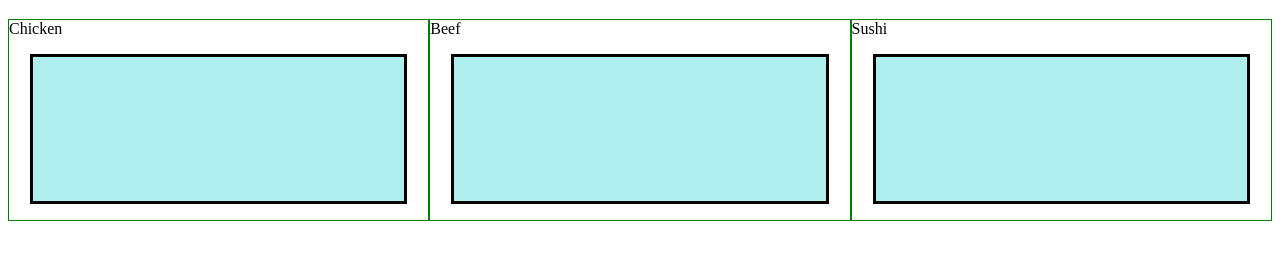
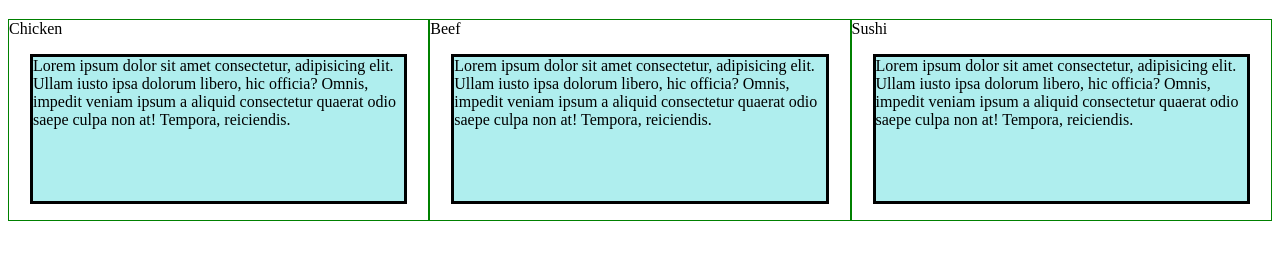
Before and after one commit to vimalgalani28/coursera, a plain HTML site: page Module_2_assignment/index.html in a window 1280 px wide. Shown: the part 61-320 px from the top of the page. Drawn offline with Linux system fonts and the light colour scheme.

Commit message:
Please check

```diff
--- a/Module_2_assignment/index.html
+++ b/Module_2_assignment/index.html
@@ -9,9 +9,9 @@
 <body>
 	<h1>Menu</h1>
 	<div class="row">
-		<section class="desktop tablet mobile">Chicken<p></p></section>
-		<section class="desktop tablet mobile">Beef<p></p></section>
-		<section class="desktop mobile" id="section3">Sushi<p></p></section>
+		<section class="desktop tablet mobile">Chicken<p>Lorem ipsum dolor sit amet consectetur, adipisicing elit. Ullam iusto ipsa dolorum libero, hic officia? Omnis, impedit veniam ipsum a aliquid consectetur quaerat odio saepe culpa non at! Tempora, reiciendis.</p></section>
+		<section class="desktop tablet mobile">Beef<p>Lorem ipsum dolor sit amet consectetur, adipisicing elit. Ullam iusto ipsa dolorum libero, hic officia? Omnis, impedit veniam ipsum a aliquid consectetur quaerat odio saepe culpa non at! Tempora, reiciendis.</p></section>
+		<section class="desktop mobile" id="section3">Sushi<p>Lorem ipsum dolor sit amet consectetur, adipisicing elit. Ullam iusto ipsa dolorum libero, hic officia? Omnis, impedit veniam ipsum a aliquid consectetur quaerat odio saepe culpa non at! Tempora, reiciendis.</p></section>
 	</div>
 </body>
 </html>
```
